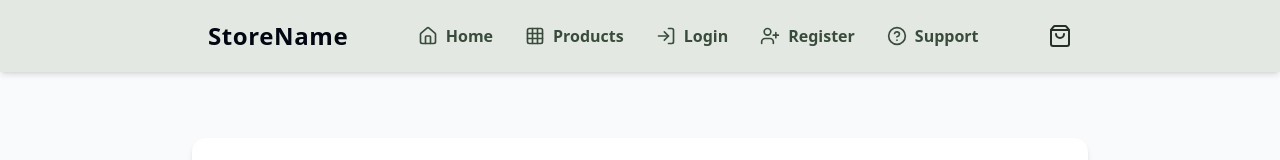
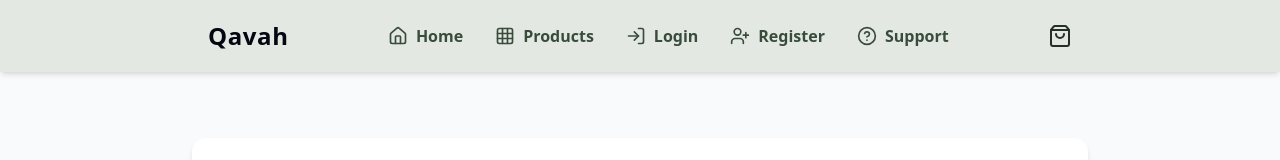
Before and after one commit to QavahEmporium/qavah-emporium-app, a Next.js app: page /profile/orders in a window 1280 px wide. Shown: the top 160 px of the page. Built offline with nearby package versions, Linux system fonts and the light colour scheme; no server answers.

Commit message:
refactor: updated store name

```diff
--- a/components/ui/header.tsx
+++ b/components/ui/header.tsx
@@ -50,7 +50,7 @@ export default function Header({ user }: { user: IUser | null }) {
 
       {/* Logo */}
       <Link href="/" className="text-xl font-bold tracking-wide md:text-2xl">
-        StoreName
+        Qavah
       </Link>
 
       {/* Desktop Nav */}
```
